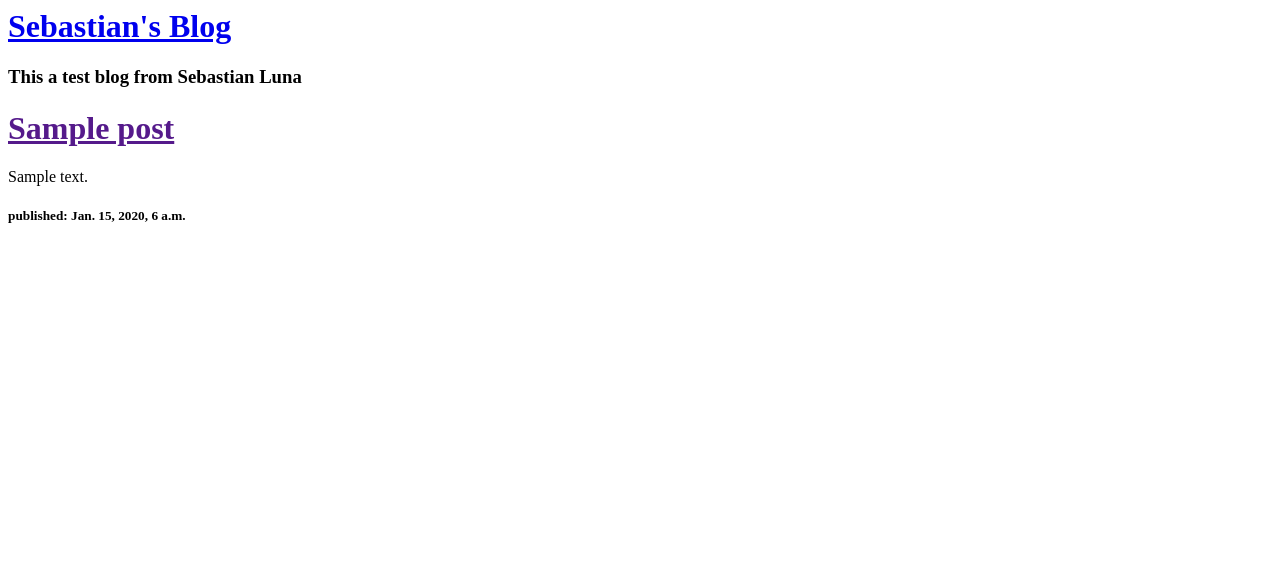
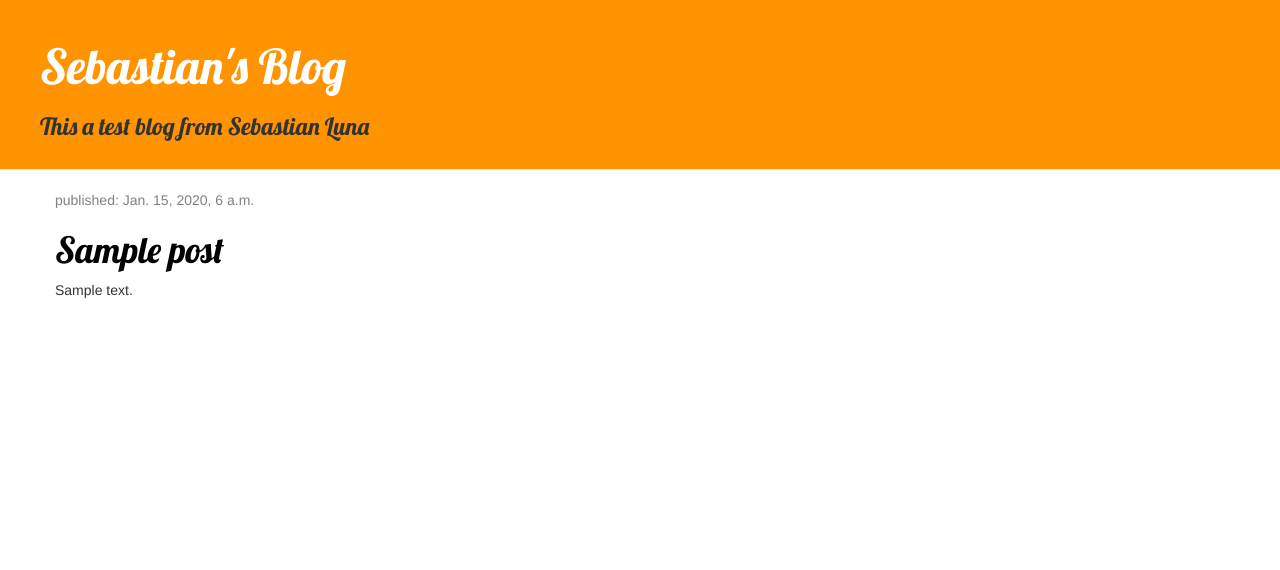
Before and after one commit to Sebaslunaa/my-first-blog, a Django app: template blog/templates/blog/post_list.html in a window 1280 px wide. Shown: the top 570 px of the page. Run offline with Django 3.2, Linux system fonts and the light colour scheme; the template is opened without the code that fills it: values that come from a table or form of the project are taken from there, others are empty; tables that the repository leaves empty hold one stand-in row (values such as "Sample post"); some libraries are stand-ins or nearby versions.

Commit message:
Added CSS styling

```diff
--- /dev/null
+++ b/blog/static/css/blog.css
@@ -0,0 +1,46 @@
+.page-header {
+    background-color: #ff9400;
+    margin-top: 0;
+    padding: 20px 20px 20px 40px;
+}
+
+.page-header h1, .page-header h1 a, .page-header h1 a:visited, .page-header h1 a:active {
+    color: #ffffff;
+    font-size: 36pt;
+    text-decoration: none;
+}
+
+.content {
+    margin-left: 40px;
+}
+
+h1, h2, h3, h4 {
+    font-family: 'Lobster', cursive;
+}
+
+.date {
+    color: #828282;
+}
+
+.save {
+    float: right;
+}
+
+.post-form textarea, .post-form input {
+    width: 100%;
+}
+
+.top-menu, .top-menu:hover, .top-menu:visited {
+    color: #ffffff;
+    float: right;
+    font-size: 26pt;
+    margin-right: 20px;
+}
+
+.post {
+    margin-bottom: 70px;
+}
+
+.post h1 a, .post h1 a:visited {
+    color: #000000;
+}
--- a/blog/templates/blog/post_list.html
+++ b/blog/templates/blog/post_list.html
@@ -1,12 +1,31 @@
-<div>
+{% load staticfiles %}
+<html>
+	<head>
+		<link rel="stylesheet" href="//maxcdn.bootstrapcdn.com/bootstrap/3.2.0/css/bootstrap.min.css">
+		<link rel="stylesheet" href="//maxcdn.bootstrapcdn.com/bootstrap/3.2.0/css/bootstrap-theme.min.css">
+		<link href="//fonts.googleapis.com/css?family=Lobster&subset=latin,latin-ext" rel="stylesheet" type="text/css">
+		<link rel="stylesheet" href="{% static 'css/blog.css' %}">
+
+		<div class="page-header">
     		<h1><a href="/">Sebastian's Blog</a></h1>
     		<h3> This a test blog from Sebastian Luna </h3>
 		</div>
-
+	</head>
+	<body>
+		<div class="content container">
+		    <div class="row">
+		        <div class="col-md-8">
 		            {% for post in posts %}
-    <div>
+		                <div class="post">
+		                    <div class="date">
+		                        <p>published: {{ post.published_date }}</p>
+		                    </div>
 		                    <h1><a href="">{{ post.title }}</a></h1>
 		                    <p>{{ post.text|linebreaksbr }}</p>
-        <h5>published: {{ post.published_date }}</h5>
 		                </div>
 		            {% endfor %}
+		        </div>
+		    </div>
+		</div>
+	</body>
+</html>
```
Lines whose indentation alone changed are shown as unchanged.
